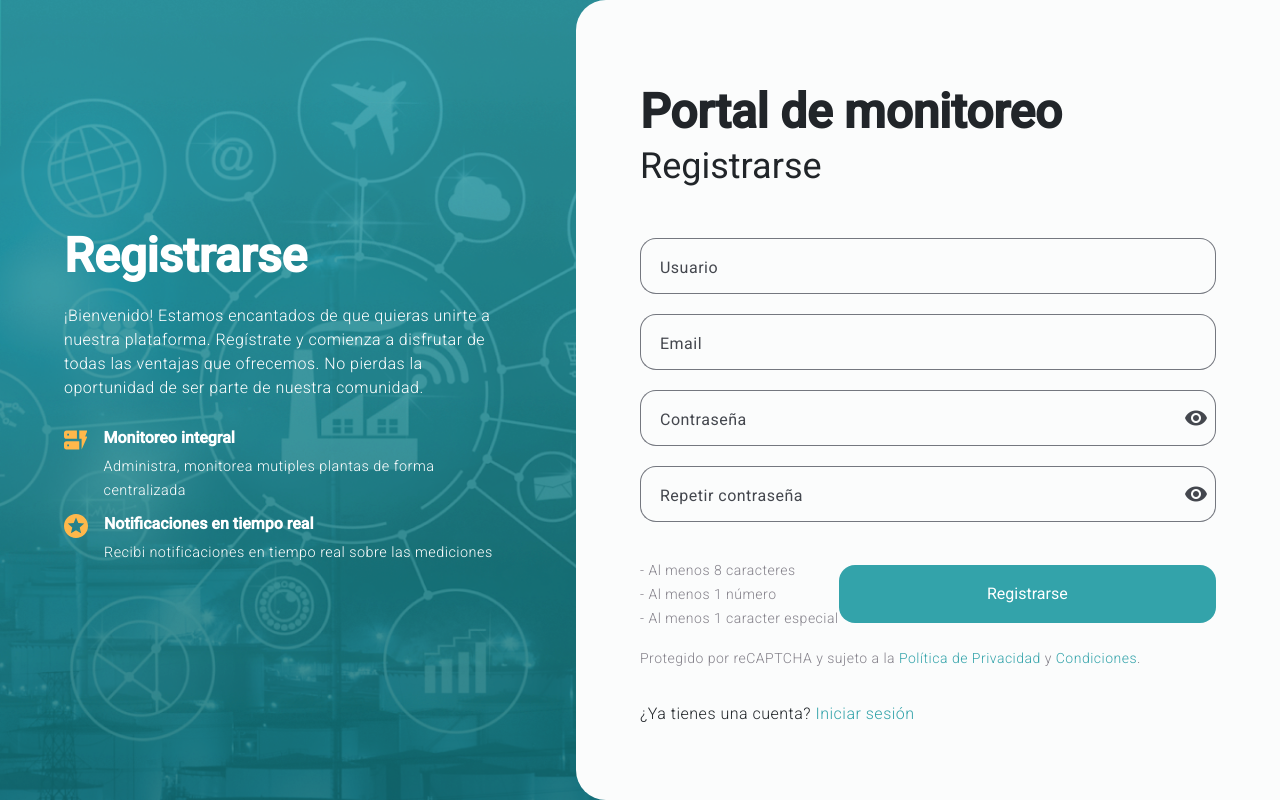
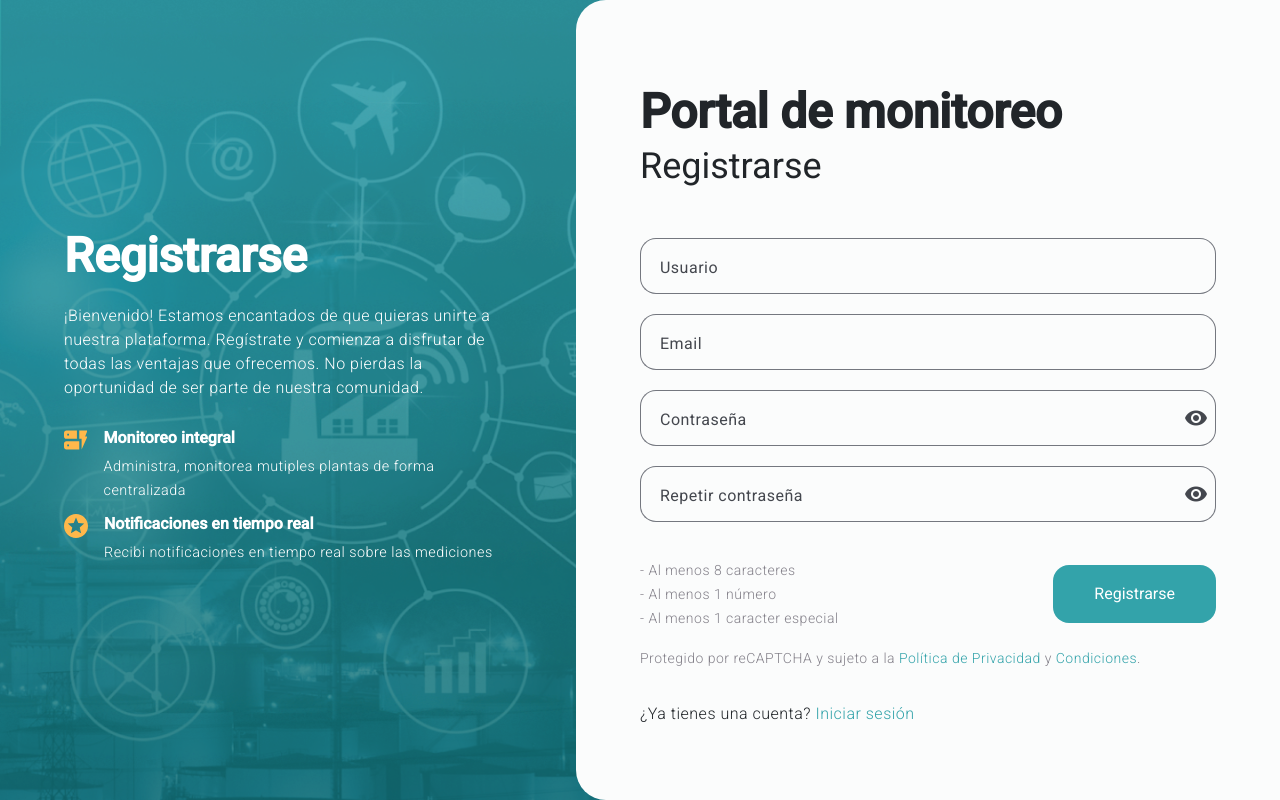
Before and after one commit to NachoGallo7/techforb-challenge-fe, an Angular app: page / in a window 1280 px wide. Built offline with nearby package versions, Linux system fonts and the light colour scheme.

Commit message:
- Fixed button size

```diff
--- a/src/app/components/register-user/register-user.component.css
+++ b/src/app/components/register-user/register-user.component.css
@@ -180,7 +180,7 @@
   display: inline;
 }
 .button-container .submit-button.medium-screen{
-  flex: auto;
+  flex: initial;
 }
 .registration-form.medium-screen{
   width: auto;
```
